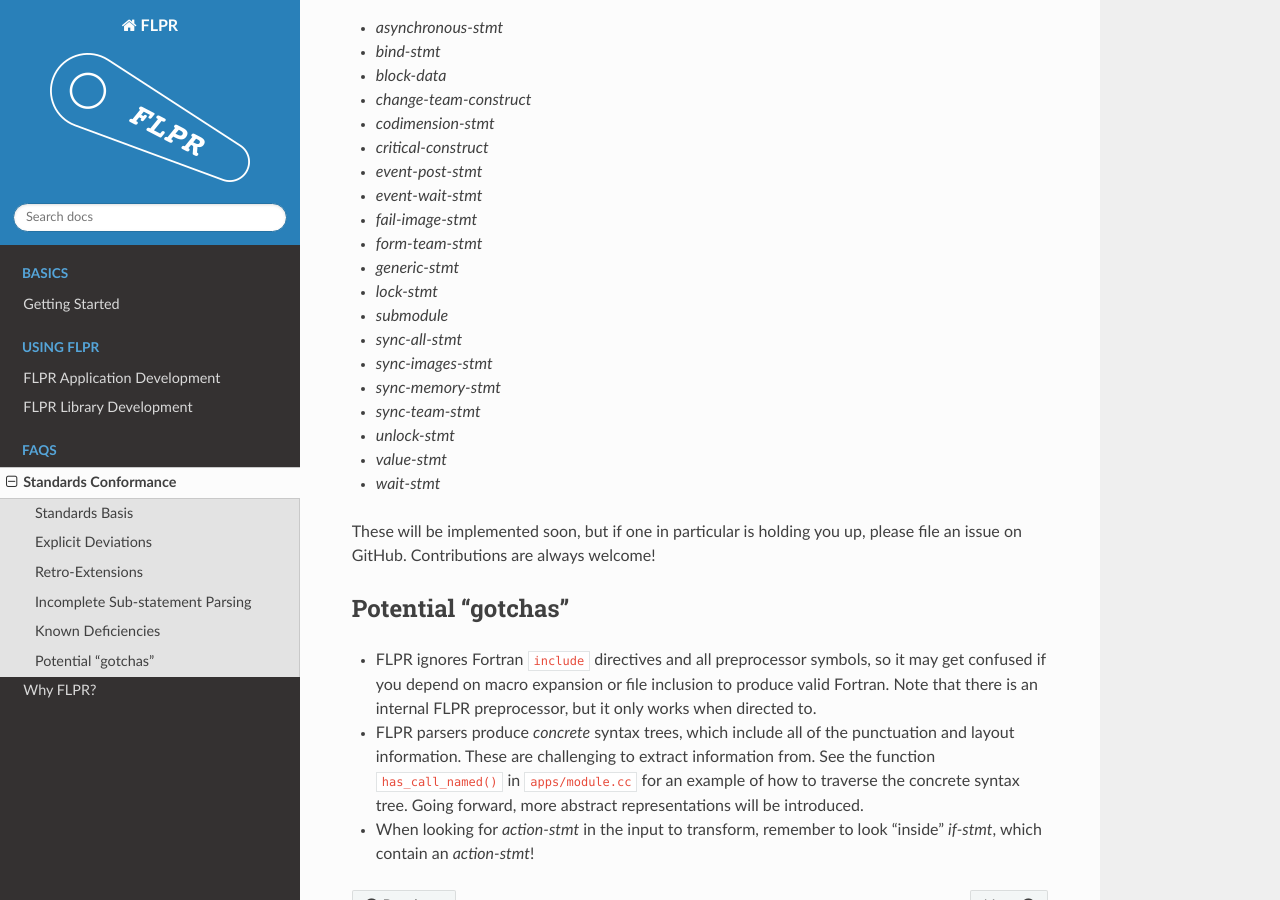
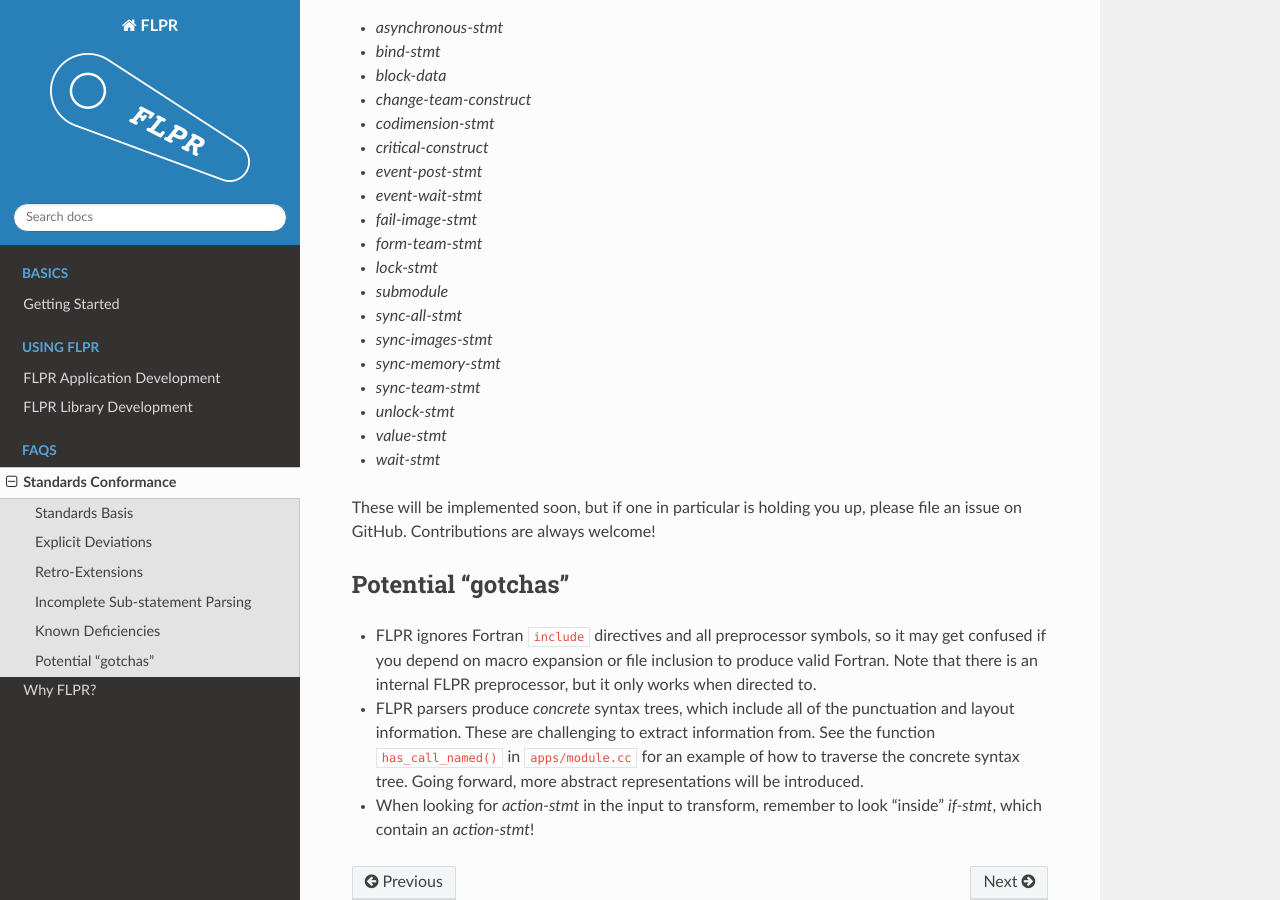
Before and after one commit to lanl/FLPR, a Sphinx documentation site: the page built from docs/sphinx/conformance.rst, in a window 1280 px wide and 900 px high, scrolled down 1457 px. Built offline with Sphinx 7.4.7 and the Read the Docs theme 2.0.0, drawn with Linux system fonts in a browser that asks for light colours.

Commit message:
Implemented generic-stmt parser, issue #3 - Added parser - Added a generic-spec substmt test - Added a generic-stmt stmt test - Updated Sphinx documentation

```diff
--- a/docs/sphinx/conformance.rst
+++ b/docs/sphinx/conformance.rst
@@ -89,7 +89,6 @@
 * *event-wait-stmt*
 * *fail-image-stmt*
 * *form-team-stmt*
-* *generic-stmt*
 * *lock-stmt*
 * *submodule*
 * *sync-all-stmt*
```
Also changed, not shown: 6 other files.
